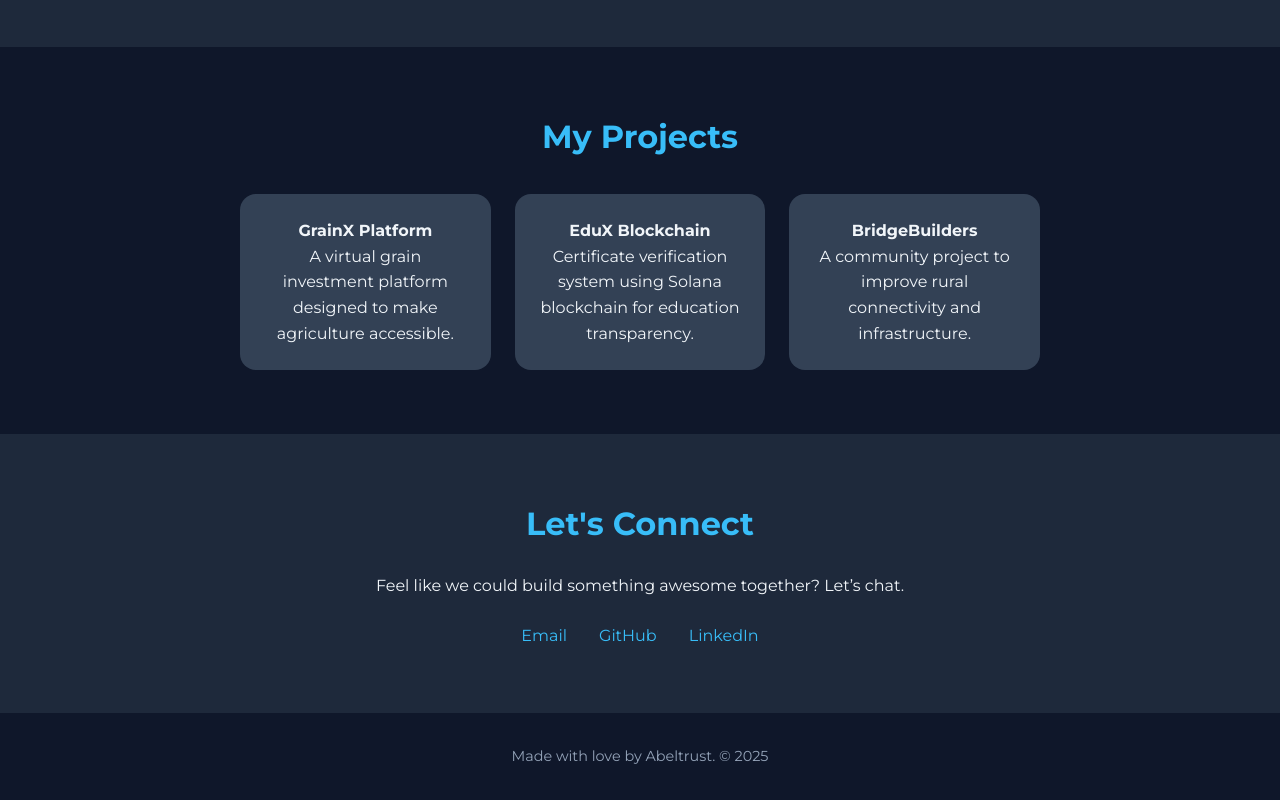
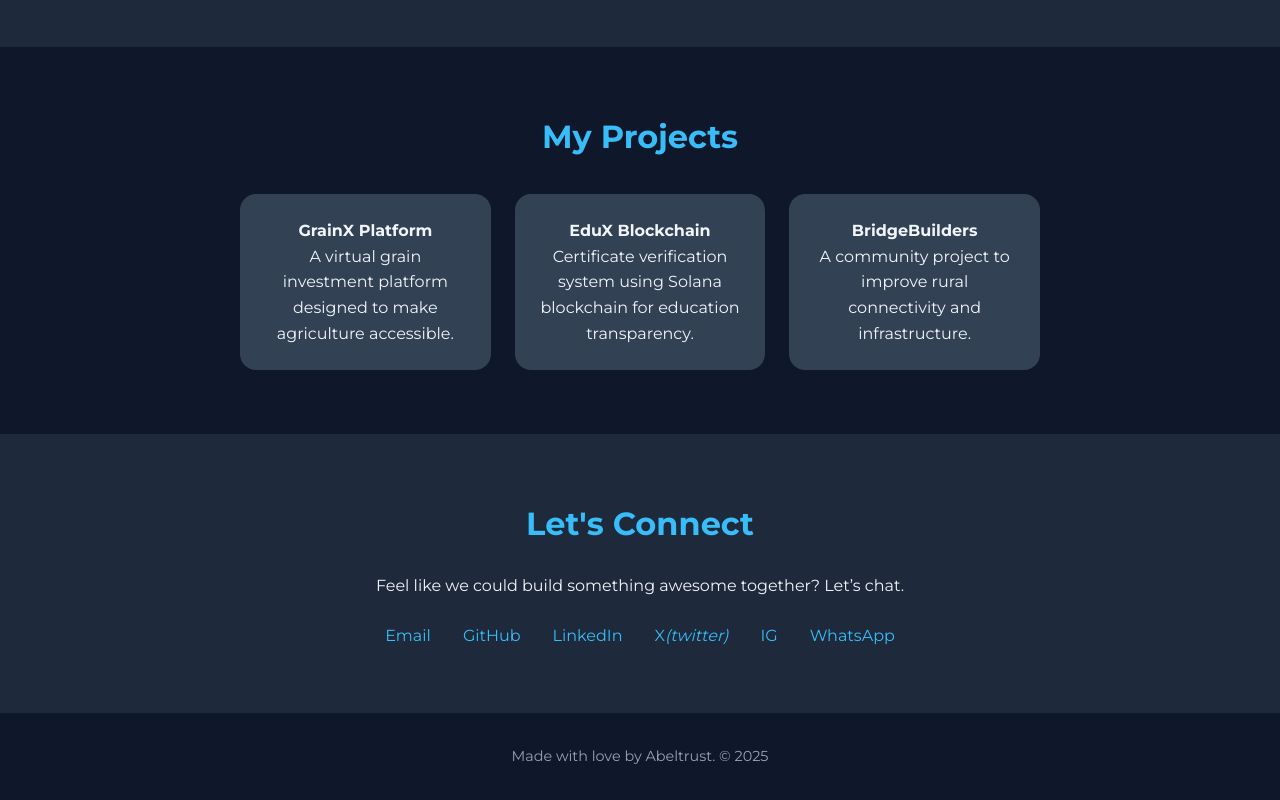
Before and after one commit to Abeltrust/Abeltrust, a plain HTML site: page index.html in a window 1280 px wide. Shown: the part 1033-1833 px from the top of the page. Drawn offline with Linux system fonts and the light colour scheme.

Commit message:
Update index.html

```diff
--- a/index.html
+++ b/index.html
@@ -60,7 +60,10 @@
       <div class="social-links">
         <a href="mailto:abelskid002@gmail.com">Email</a>
         <a href="https://github.com/abelskid">GitHub</a>
-        <a href="https://linkedin.com/abelbitrusduba">LinkedIn</a>
+        <a href="https://linkedin.com/in/abelbitrusduba">LinkedIn</a>
+        <a href="https://x.com/abeltrust01">X<i>(twitter)</i></a>
+        <a href="https://instagram.com/abelbitrusduba">IG</a>
+        <a href="https://wa.me/+2347043079022">WhatsApp</a>
       </div>
     </div>
   </section>
```
